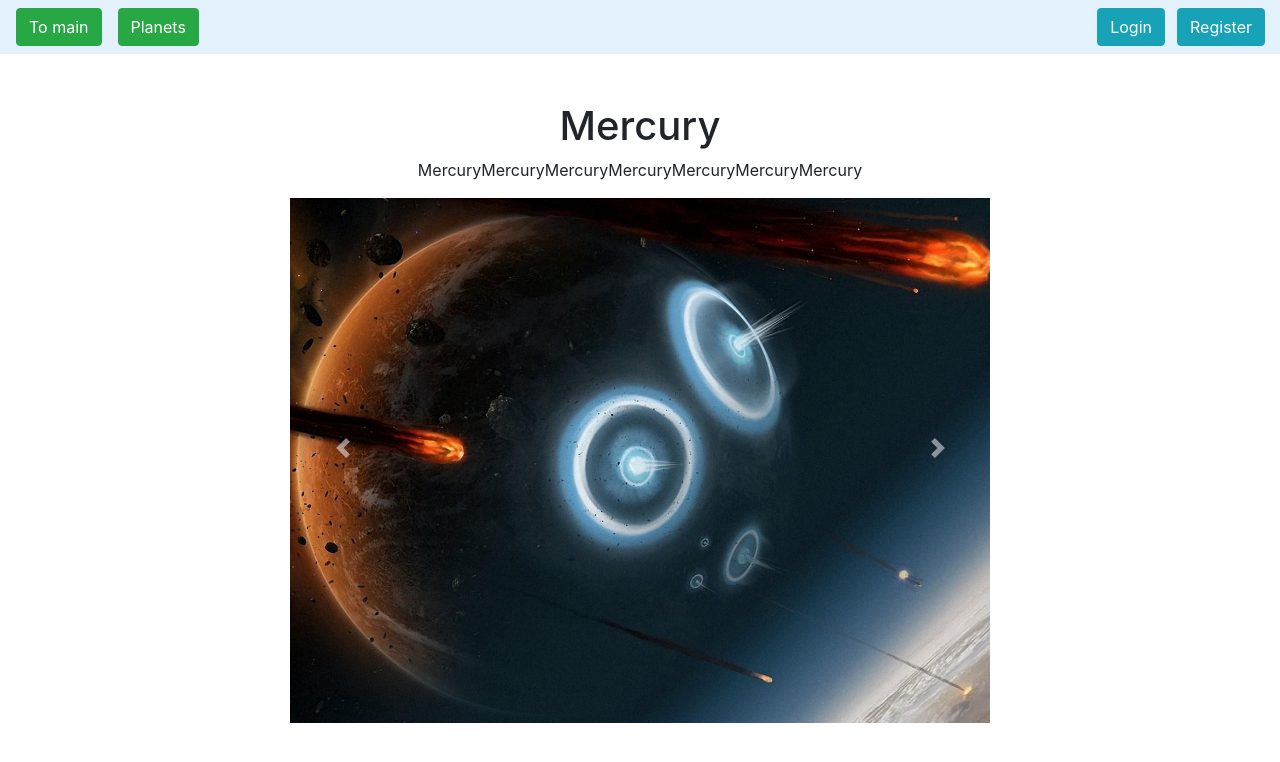
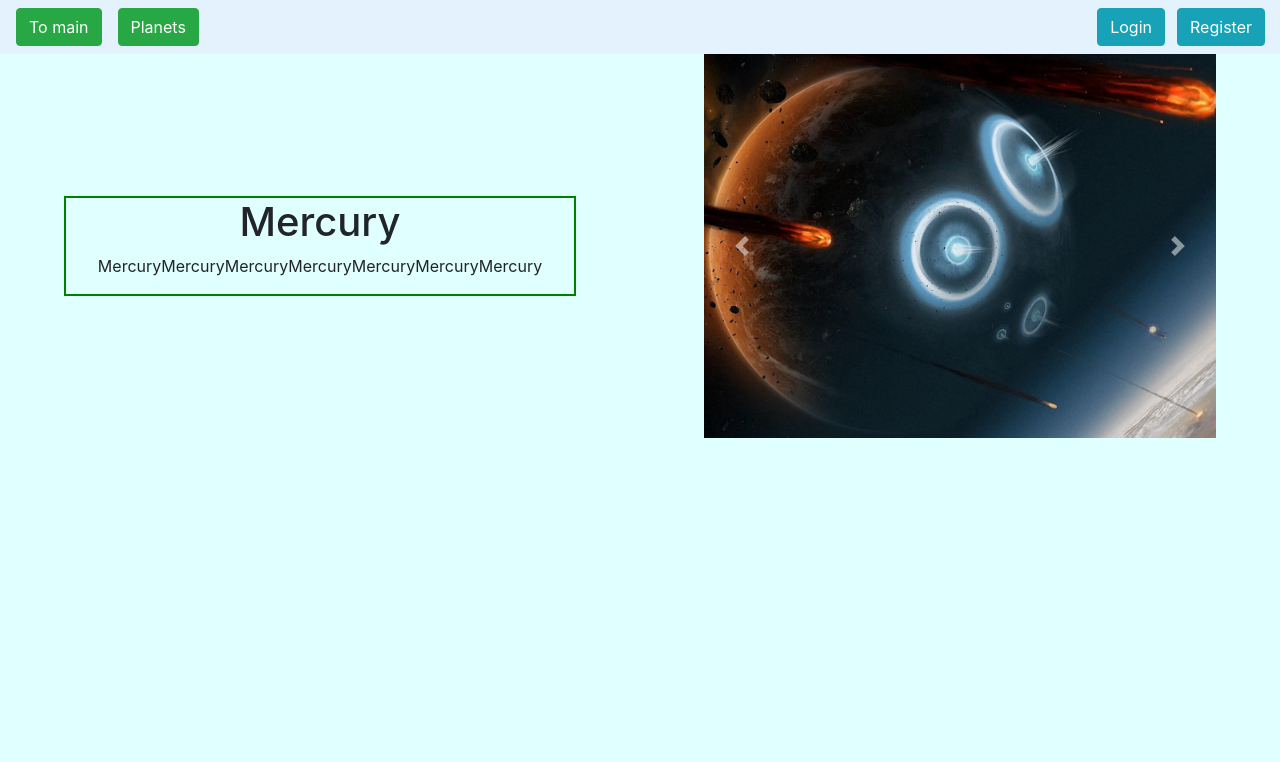
Before and after one commit to Alteyka/Fly-from-Earth, a Django app: page /flyfe/random_card/ in a window 1280 px wide. Shown: the top 762 px of the page. Run offline with Django 3.2, Linux system fonts and the light colour scheme; data comes from the database, SQL or seed files in the repository; some libraries are stand-ins or nearby versions.

Commit message:
some changes in styles

```diff
--- a/flyfe/templates/flyfe/card_detail.html
+++ b/flyfe/templates/flyfe/card_detail.html
@@ -5,13 +5,16 @@
 {% endblock %}
 
 {% block content %}
-    <h1 class="mt-5 text-center">
+    <div class="card-content">
+        <div class="card-content-text">
+            <h1 class="text-center">
                 {{ card.title }}
             </h1>
             <p class="text-center">
                 {{ card.body }}
             </p>
-
+        </div>
+        <div class="card-content-carousel">
             <div id="carouselExampleControls" class="carousel slide" data-ride="carousel">
             <div class="carousel-inner">
                 <div class="carousel-item active">
@@ -51,4 +54,6 @@
                 <span class="sr-only">Next</span>
             </a>
             </div>
+        </div>
+    </div>
 {% endblock %}
--- a/flyfe/templates/flyfe/cards_list.html
+++ b/flyfe/templates/flyfe/cards_list.html
@@ -11,7 +11,7 @@
         <div class="card-body">
             <h2 class="card-title">{{ card.title }}</h2>
             <p class="card-text">{{ card.body|truncatewords:10 }}</p>
-            <a href="{{ card.get_absolute_url }}" class="btn btn-primary">Go somewhere</a>
+            <a href="{{ card.get_absolute_url }}" class="btn btn-primary">Go to the planet</a>
         </div>
     {% endfor %}
 {% endblock %}
--- a/static/css/styles.css
+++ b/static/css/styles.css
@@ -1,15 +1,14 @@
+body {
+  margin: 0;
+  background: LIGHTCYAN;
+}
+
 #submit-registration-button{
     text-align: center;
 }
 
 #submit-login-button{
     text-align: center;
-}
-
-.carousel {
-  width:700px;
-  height:500px;
-  margin: 0 auto;
 }
 
 #ap-edit-btn, #ap-delete-btn {
@@ -19,3 +18,26 @@
 div .form-group ul {
     display: none;
 }
+
+.card-content {
+  display: inline-flex;
+  justify-content: space-around;
+  align-items: center;
+  flex-wrap: nowrap;
+
+}
+
+.card-content-text {
+  width: 40%;
+  border: 2px solid green;
+}
+
+.card-content-text h1 {
+  padding: 0;
+}
+
+.card-content-carousel {
+  width: 40%;
+  height: 50%;
+  margin: 0;
+}
--- a/templates/base.html
+++ b/templates/base.html
@@ -26,7 +26,6 @@
                 {% endif %}
                 {% if request.user.is_authenticated %}
                     <a class="btn btn-success mr-3" href="{% url 'start_page_url' %}" role="button">To main</a>
-                    <!--<a class="btn btn-success mr-3" href="{% url 'cards_list_url' %}" role="button">Planets</a> -->
                     <a class="btn btn-info" style="position: absolute; right: 20px" href="{% url 'logout_view_url' %}" role="button">Logout</a>
                 {% elif request.user.is_authenticated and request.user.is_staff %}
                     <a class="btn btn-success mr-3" href="{% url 'start_page_url' %}" role="button">To main</a>
```
Lines whose indentation alone changed are shown as unchanged.
